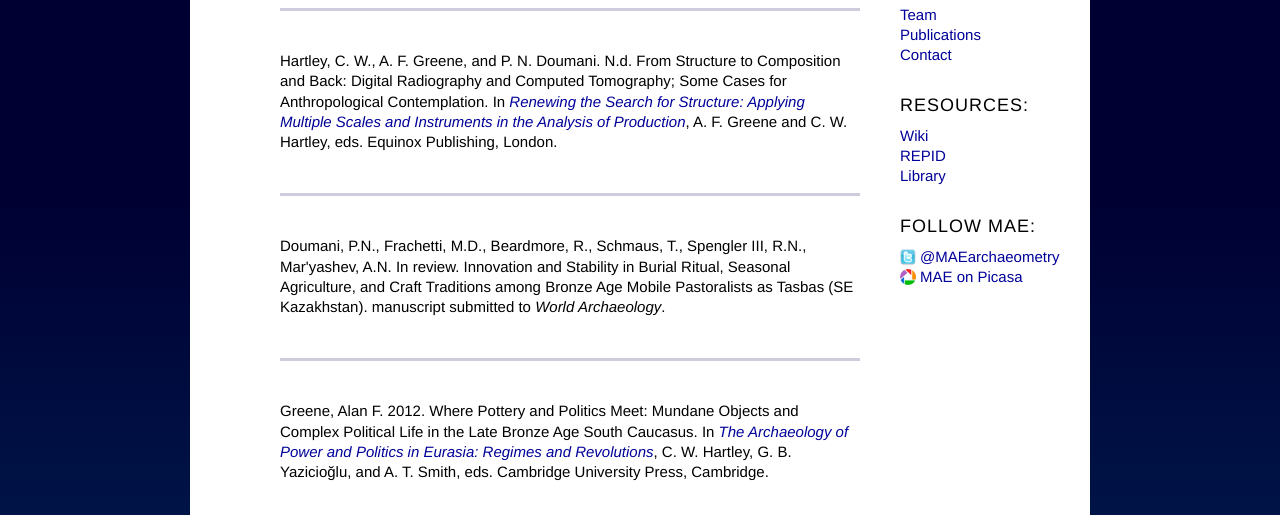
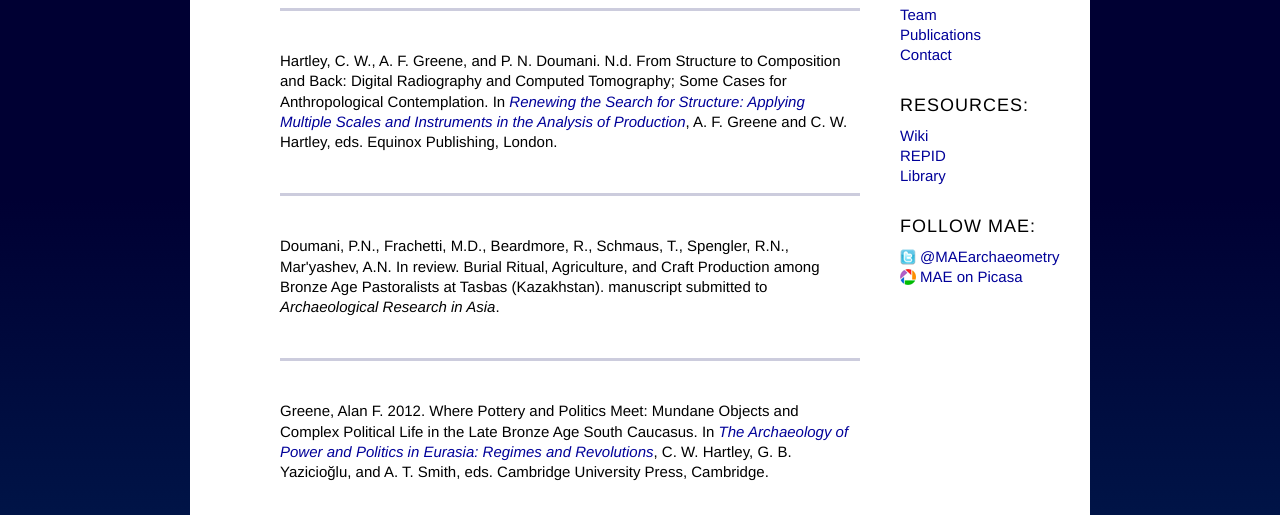
Before and after one commit to maetomorad/MAE, a PHP site: page /publications.php in a window 1280 px wide. Shown: the part 621-1136 px from the top of the page. Run offline with PHP 8.4, Linux system fonts and the light colour scheme; some libraries are stand-ins or nearby versions.

Commit message:
Doumani reference update

```diff
--- a/publications.php
+++ b/publications.php
@@ -23,7 +23,7 @@
 
         <div class="hr"></div>
 
-				<p>Doumani, P.N., Frachetti, M.D., Beardmore, R., Schmaus, T., Spengler III, R.N., Mar'yashev, A.N. In review. Innovation and Stability in Burial Ritual, Seasonal Agriculture, and Craft Traditions among Bronze Age Mobile Pastoralists as Tasbas (SE Kazakhstan). manuscript submitted to <em> World Archaeology</em>.</p>
+				<p>Doumani, P.N., Frachetti, M.D., Beardmore, R., Schmaus, T., Spengler, R.N., Mar'yashev, A.N. In review. Burial Ritual, Agriculture, and Craft Production among Bronze Age Pastoralists at Tasbas (Kazakhstan). manuscript submitted to <em>Archaeological Research in Asia</em>.</p>
 
         <div class="hr"></div>
 
```
